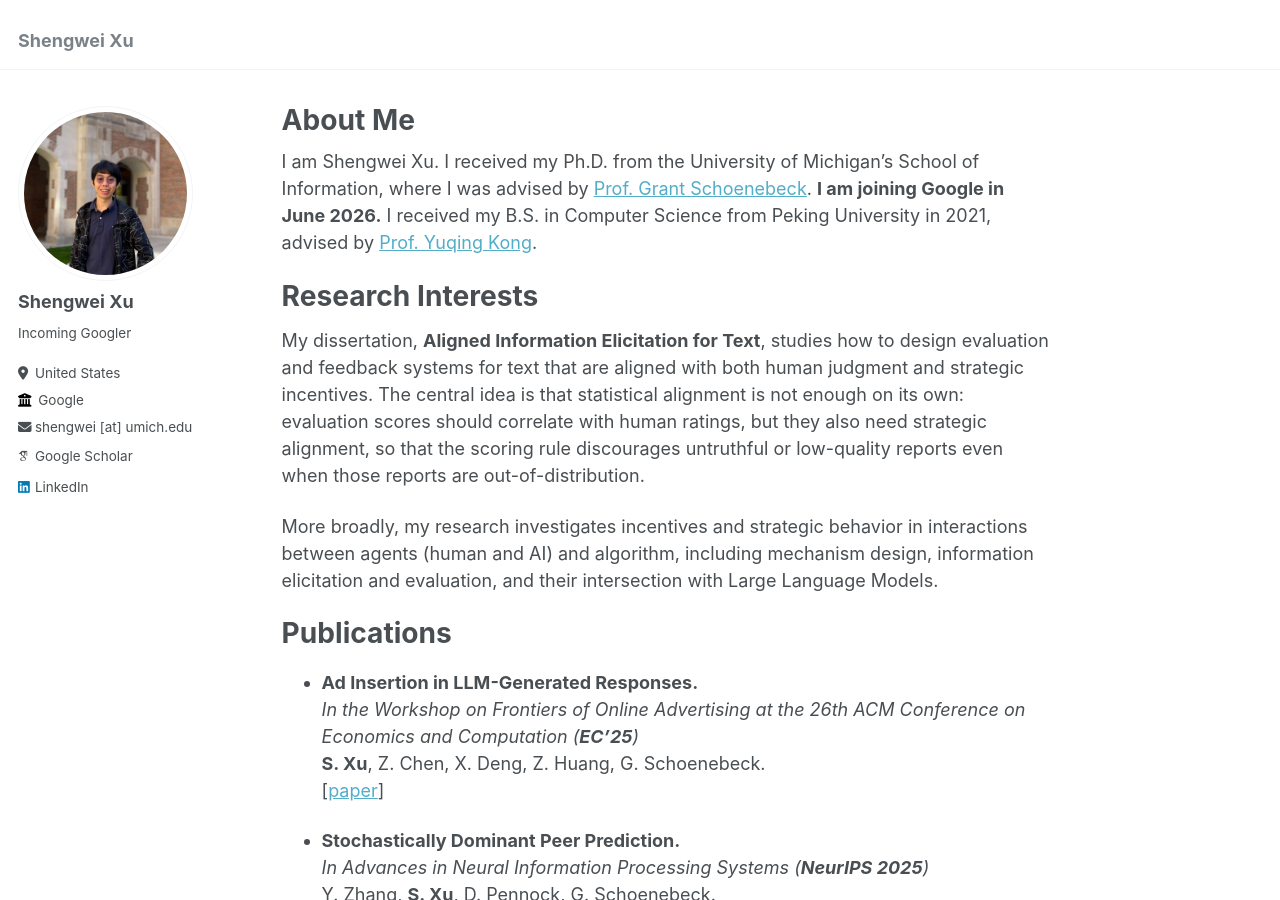
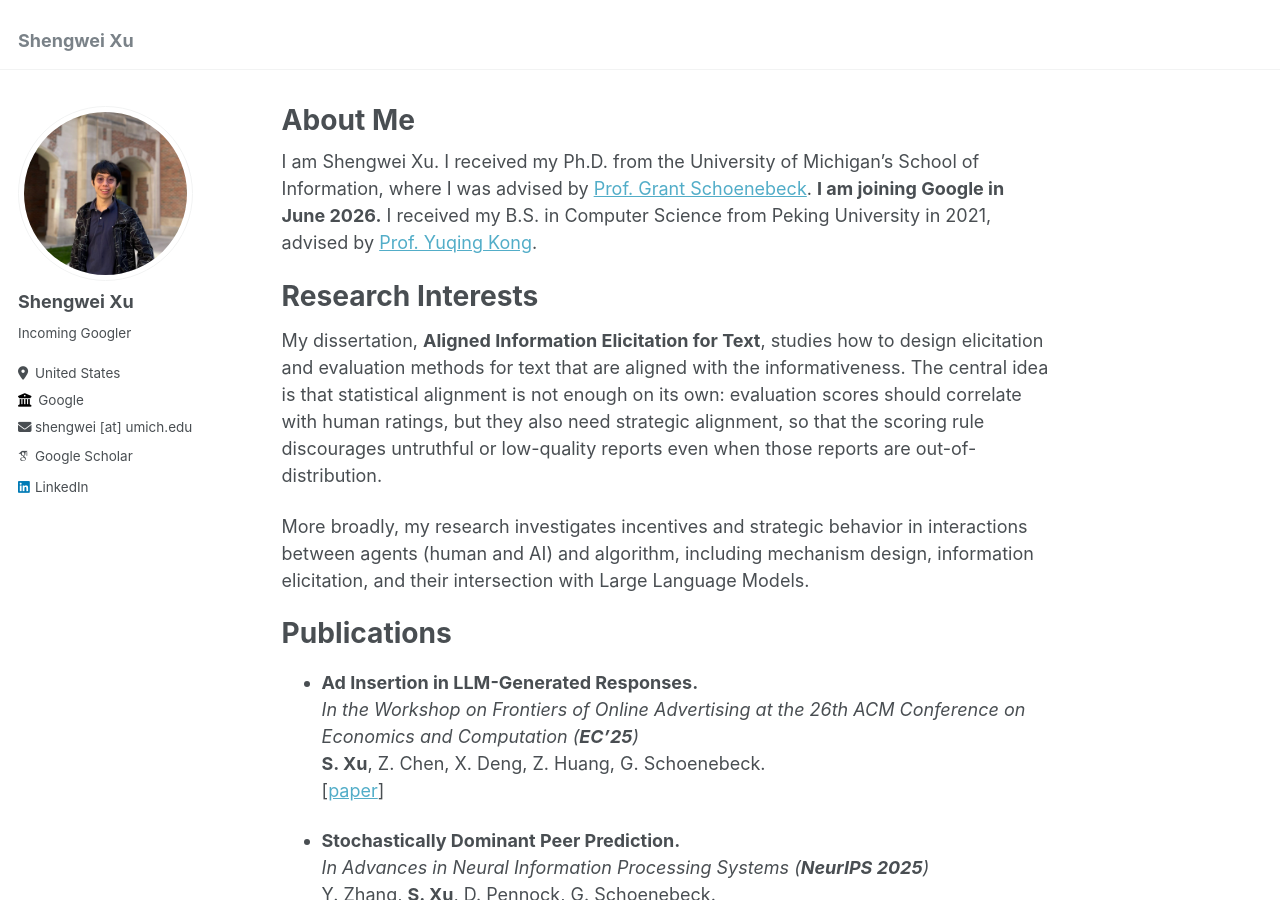
Before and after one commit to DavidXu999/DavidXu999.github.io, a Jekyll site: the page built from _pages/about.md, in a window 1280 px wide and 900 px high. Built offline with Jekyll 4.4.1, drawn with Linux system fonts in a browser that asks for light colours; some web fonts are replaced.

Commit message:
Update research interest wording

```diff
--- a/_pages/about.md
+++ b/_pages/about.md
@@ -12,9 +12,9 @@ I am Shengwei Xu. I received my Ph.D. from the University of Michigan's School o
 
 Research Interests
 ======
-My dissertation, **Aligned Information Elicitation for Text**, studies how to design evaluation and feedback systems for text that are aligned with both human judgment and strategic incentives. The central idea is that statistical alignment is not enough on its own: evaluation scores should correlate with human ratings, but they also need strategic alignment, so that the scoring rule discourages untruthful or low-quality reports even when those reports are out-of-distribution.
+My dissertation, **Aligned Information Elicitation for Text**, studies how to design elicitation and evaluation methods for text that are aligned with the informativeness. The central idea is that statistical alignment is not enough on its own: evaluation scores should correlate with human ratings, but they also need strategic alignment, so that the scoring rule discourages untruthful or low-quality reports even when those reports are out-of-distribution.
 
-More broadly, my research investigates incentives and strategic behavior in interactions between agents (human and AI) and algorithm, including mechanism design, information elicitation and evaluation, and their intersection with Large Language Models.
+More broadly, my research investigates incentives and strategic behavior in interactions between agents (human and AI) and algorithm, including mechanism design, information elicitation, and their intersection with Large Language Models.
 
 Publications
 ======
```
